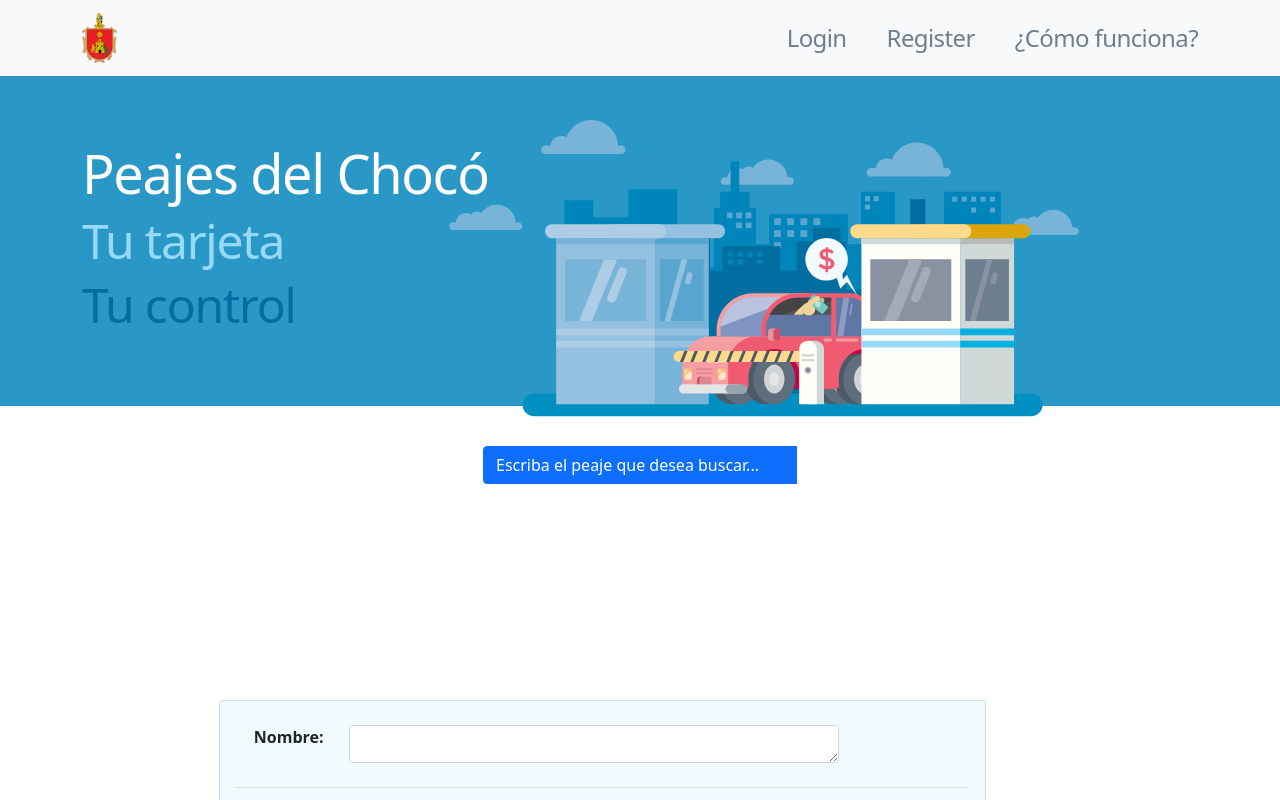
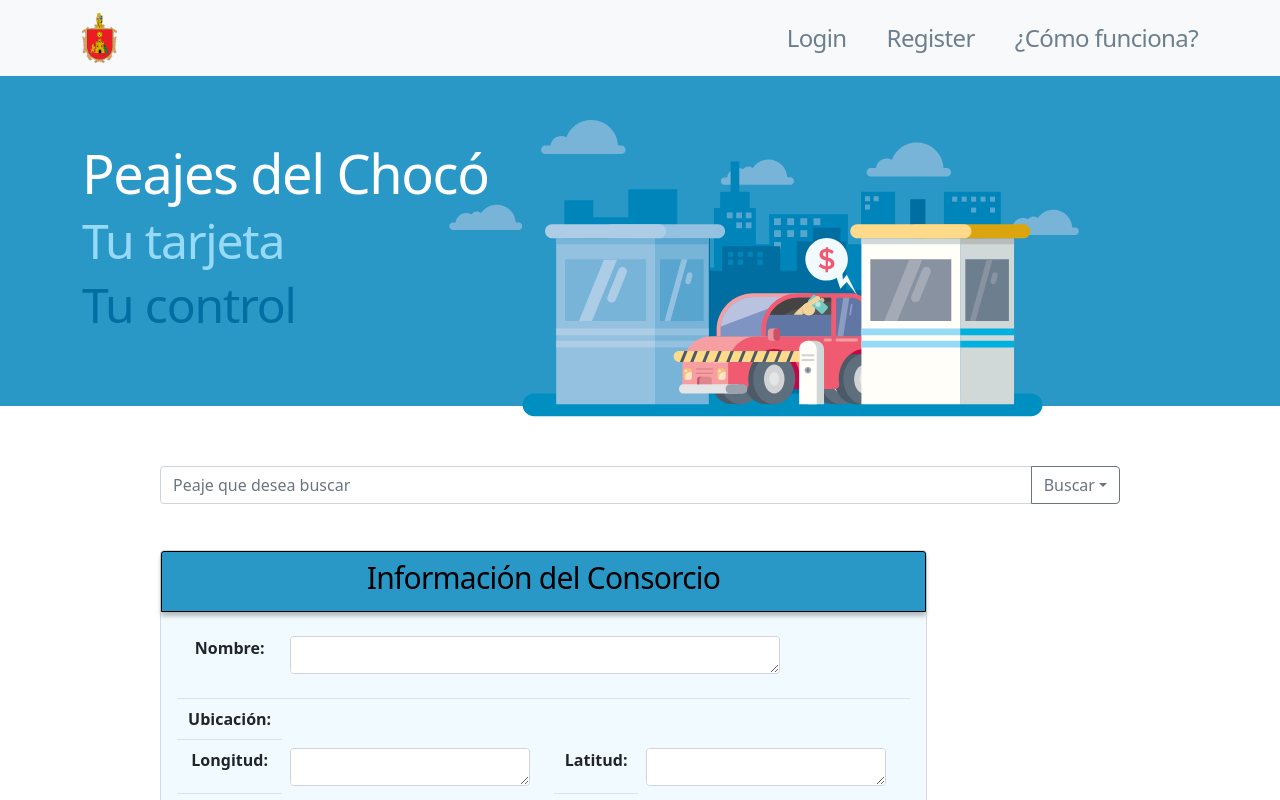
Before and after one commit to anfsanchezru/Choco_Peaje, a React (Create React App) app: page /peajesadm in a window 1280 px wide. Shown: the top 800 px of the page. Built offline with nearby package versions, Linux system fonts and the light colour scheme.

Commit message:
Cambios a Peajes y Usuarios Adm

```diff
--- a/src/components/PeajesAdm.jsx
+++ b/src/components/PeajesAdm.jsx
@@ -1,28 +1,21 @@
 import React from 'react';
-import { Button, ButtonGroup, Card, Table,FloatingLabel,Form } from 'react-bootstrap';
+import { Button, InputGroup, Card, Table,FloatingLabel,Form,FormControl,DropdownButton,Dropdown } from 'react-bootstrap';
 import { PagosStyled, StyledCard } from "./styled/Pagos.styled";
 
 export default function Peajes() {
 
-    const barraBusqueda = {
-        position: 'absolute',
-        width: '869px',
-        height: '52px',
-        left: '219px',
-        top: '552px',
+    // const barraBusqueda = {
+    //     width: '490px',
+    //     height: '40px',
+    //     left: '219px',
 
-        background: '#FDFDFD',
-        border: '1px solid #000000',
-        'box-sizing': 'border-box'
-    }
+
+    //     background: '#FDFDFD',
+    //     border: '1px solid #000000',
+    //     'box-sizing': 'border-box'
+    // }
 
     const titulosSeccion1 = {
-        position: 'absolute',
-        width: '766px',
-        height: '57px',
-        left: '219px',
-        top: '699px',
-
         background: '#2A98C7',
         border: '1px solid #000000',
         'box-sizing': 'border-box',
@@ -32,10 +25,8 @@ export default function Peajes() {
     const Seccion1 = {
         position: 'absolute',
         width: '767px',
-        height: '650px',
-        left: '219px',
-        top: '700px',
-
+        height: '750px',
+        top: '550px',
         background: '#F1FAFE'
     }
 
@@ -43,8 +34,8 @@ export default function Peajes() {
         position: 'absolute',
         width: '246px',
         height: '59px',
-        left: '289px',
-        top: '1264px',
+        left: '50px',
+
 
         background: '#D6A25E',
         'border-radius': '25px'
@@ -54,8 +45,8 @@ export default function Peajes() {
         position: 'absolute',
         width: '246px',
         height: '59px',
-        left: '678px',
-        top: '1264px',
+        left: '400px',
+
 
         background: '#F05B71',
         'border-radius': '25px'
@@ -63,8 +54,6 @@ export default function Peajes() {
 
     const h2={
 
-        'font-family': 'Roboto',
-        'font-style': 'normal',
         'font-weight': 'normal',
         'font-size': '30px',
         'line-height': '35px',
@@ -74,10 +63,21 @@ export default function Peajes() {
         color: '#000000'
     }
 
+    const h3={
+        'font-weight': 'bold',
+        'font-size': '20px',
+        'line-height': '35px',
+        'text-align': 'center',
+        'letter-spacing': '-0.025em',
+
+        color: '#000000'
+    }
+
     return (
+        <PagosStyled>
 
         <div className="PeajeAdm">
-            <ButtonGroup>
+            {/* <ButtonGroup>
                 <Button class="btn btn-secondary btn-lg" type="button">
                     Escriba el peaje que desea buscar...
                 </Button>
@@ -87,10 +87,23 @@ export default function Peajes() {
                 <ul class="dropdown-menu">
                     ...
                 </ul>
-            </ButtonGroup>
+            </ButtonGroup> */}
+            <InputGroup className="mb-3">
+                <FormControl
+                aria-label="Text input with dropdown button"
+                placeholder="Peaje que desea buscar" />
+                <DropdownButton
+                variant="outline-secondary"
+                title="Buscar"
+                id="input-group-dropdown-2"
+                align="end"
+                >
+                <Dropdown.Item href="#">...</Dropdown.Item>
+                </DropdownButton>
+            </InputGroup>
 
             <Card style={ Seccion1 }>
-                <Card.Header style={titulosSeccion1}>Información del Consorcio</Card.Header>
+                <Card.Header style={titulosSeccion1}><h2 style={h2}>Información del Consorcio</h2></Card.Header>
                 <Card.Body>
                     <Table>
                         <tbody>
@@ -130,7 +143,7 @@ export default function Peajes() {
                         <thead>
                             <tr>
                                 <th colSpan={'3'}>
-                                    <h2 style={h2}>Precios por Categoría de Vehículo</h2>
+                                    <h2 style={h3}>Precios por Categoría de Vehículo</h2>
                                 </th>
                             </tr>
                         </thead>
@@ -196,5 +209,7 @@ export default function Peajes() {
 
         </div>
 
+        </PagosStyled>
+
     )
 }
--- a/src/components/UsuariosAdm.jsx
+++ b/src/components/UsuariosAdm.jsx
@@ -1,5 +1,6 @@
 import React from 'react';
-import { Container, Table, Button, Card, ButtonGroup } from 'react-bootstrap';
+import { Button, InputGroup, Card, Table,FloatingLabel,Form,FormControl,DropdownButton,Dropdown } from 'react-bootstrap';
+import { PagosStyled, StyledCard } from "./styled/Pagos.styled";
 
 export default function Usuarios() {
 
@@ -16,6 +17,7 @@ export default function Usuarios() {
     }
 
     const titulosSeccion1 = {
+        height: '40px',
         background: '#F05B71',
         border: '1px solid #000000',
         'box-sizing': 'border-box',
@@ -30,12 +32,6 @@ export default function Usuarios() {
     }
 
     const titulosSeccion3 = {
-        position: 'absolute',
-        width: '422.62px',
-        height: '42px',
-        left: '525px',
-        top: '999px',
-
         background: '#2A98C7',
         border: '1px solid #000000',
         'box-sizing': 'border-box',
@@ -45,77 +41,103 @@ export default function Usuarios() {
     const Seccion1 = {
         position: 'absolute',
         width: '422px',
-        height: '227px',
-        left: '127px',
-        top: '710px',
+        height: '255px',
+        left: '200px',
+        top: '550px',
     }
 
     const Seccion2 = {
         position: 'absolute',
         width: '390px',
-        height: '197px',
-        left: '939px',
-        top: '710px',
+        height: '206px',
+        left: '802px',
+        top: '570px',
     }
 
     const Seccion3 = {
         position: 'absolute',
         width: '390px',
-        height: '147px',
+        height: '151px',
         left: '525px',
-        top: '999px',
+        top: '830px',
+    }
+
+    const h2={
+
+        'font-weight': 'bold',
+        'font-size': '20px',
+        'line-height': '35px',
+        'text-align': 'center',
+        'letter-spacing': '-0.025em',
+
+        color: '#000000'
     }
 
 return (
 
+    <PagosStyled>
     <div className="UsuarioAdm">
-        <ButtonGroup>
-            <Button class="btn btn-secondary btn-lg" type="button" style={barraBusqueda}>
-                Escriba el usuario que quiere buscar...
-            </Button>
-            <Button type="button" class="btn btn-lg btn-secondary dropdown-toggle dropdown-toggle-split" data-bs-toggle="dropdown" aria-expanded="false" style="backgroundcolor:#2E11E3">
-                <span class="visually-hidden">Toggle Dropdown</span>
-            </Button>
-            <ul class="dropdown-menu">
-                ...
-            </ul>
-        </ButtonGroup>
+        <InputGroup className="mb-3">
+                <FormControl
+                aria-label="Text input with dropdown button"
+                placeholder="Usuario que desea buscar"
+                style={{height:'50px'}} />
+                <DropdownButton
+                variant="outline-secondary"
+                title="Buscar"
+                id="input-group-dropdown-2"
+                align="end"
+                >
+                <Dropdown.Item href="#">...</Dropdown.Item>
+                </DropdownButton>
+        </InputGroup>
+
         <Card style={Seccion1}>
-            <Card.Header style={titulosSeccion1}>Información de Usuario</Card.Header>
+            <Card.Header  class='text-centered  text-justify' style={titulosSeccion1}><h2 style={h2}>Información de Usuario</h2></Card.Header>
             <Card.Body>
-                <Table striped bordered hover>
+                <Table >
                     <tbody>
                         <tr>
-                            <th scope="row">Nombre: </th>
-                            <input type="text" class="form-control" id="nombreInput" aria-describedby="nameHelp"></input>
+                            <th scope="row" class="text-center">Nombre: </th>
+                            <FloatingLabel controlId="floatingTextarea" label="" className="mb-3">
+                                <Form.Control
+                                as="textarea"
+                                placeholder=""
+                                style={{ width: '260px', height: '30px' }}/>
+                            </FloatingLabel>
                         </tr>
                         <tr>
                             <th scope="row">Consorcios: </th>
-                            <div class="btn-group">
-                                <Button class="btn btn-secondary btn-lg" type="button" style={barraBusqueda}>
-                                    Consorcio
-                                </Button>
-                                <Button type="button" class="btn btn-lg btn-secondary dropdown-toggle dropdown-toggle-split" data-bs-toggle="dropdown" aria-expanded="false" style="backgroundcolor:#2E11E3">
-                                    <span class="visually-hidden">Toggle Dropdown</span>
-                                </Button>
-                                <ul class="dropdown-menu">
-                                    ...
-                                </ul>
-                            </div>
+                            <InputGroup className="mb-3">
+                                <FormControl
+                                aria-label="Text input with dropdown button"
+                                style={{height:'38px', width:'200px'}}
+                                 />
+                                <DropdownButton
+                                variant="outline-secondary"
+                                title=""
+                                id="input-group-dropdown-2"
+                                align="end"
+                                >
+                                <Dropdown.Item href="#">...</Dropdown.Item>
+                                </DropdownButton>
+                        </InputGroup>
                         </tr>
                         <tr>
                             <th scope="row">Peajes: </th>
-                            <div class="btn-group">
-                                <Button class="btn btn-secondary btn-lg" type="button" style={barraBusqueda}>
-                                    Peaje
-                                </Button>
-                                <Button type="button" class="btn btn-lg btn-secondary dropdown-toggle dropdown-toggle-split" data-bs-toggle="dropdown" aria-expanded="false" style="backgroundcolor:#2E11E3">
-                                    <span class="visually-hidden">Toggle Dropdown</span>
-                                </Button>
-                                <ul class="dropdown-menu">
-                                    ...
-                                </ul>
-                            </div>
+                            <InputGroup className="mb-3">
+                                <FormControl
+                                aria-label="Text input with dropdown button"
+                                placeholder="" />
+                                <DropdownButton
+                                variant="outline-secondary"
+                                title=""
+                                id="input-group-dropdown-2"
+                                align="end"
+                                >
+                                <Dropdown.Item href="#">...</Dropdown.Item>
+                                </DropdownButton>
+                            </InputGroup>
                         </tr>
                     </tbody>
                 </Table>
@@ -123,17 +145,27 @@ return (
         </Card>
 
         <Card style={Seccion2}>
-            <Card.Header style={titulosSeccion2}>Cobros recogidos por medio de pago</Card.Header>
+            <Card.Header class='text-centered  text-justify' style={titulosSeccion2}><h2 style={h2}>Cobros recogidos por medio de pago</h2></Card.Header>
             <Card.Body>
                 <Table>
                     <tbody>
                         <tr>
                             <th scope="row">Efectivo: </th>
-                            <input type="text" class="form-control" id="efectivoInput" aria-describedby="efectivoHelp"></input>
+                            <FloatingLabel controlId="floatingTextarea" label="" className="mb-3">
+                                <Form.Control
+                                as="textarea"
+                                placeholder=""
+                                style={{ width: '260px', height: '30px' }}/>
+                            </FloatingLabel>
                         </tr>
                         <tr>
                             <th scope="row">Tarjeta: </th>
-                            <input type="text" class="form-control" id="tarjetaInput" aria-describedby="tarjetaHelp"></input>
+                            <FloatingLabel controlId="floatingTextarea" label="" className="mb-3">
+                                <Form.Control
+                                as="textarea"
+                                placeholder=""
+                                style={{ width: '260px', height: '30px' }}/>
+                            </FloatingLabel>
                         </tr>
                     </tbody>
                 </Table>
@@ -141,18 +173,24 @@ return (
         </Card>
 
         <Card style={Seccion3}>
-            <Card.Header style={titulosSeccion3}>Recargas realizadas</Card.Header>
+            <Card.Header style={titulosSeccion3}> <h2 style={h2}>Recargas realizadas</h2></Card.Header>
             <Card.Body>
                 <Table>
-                        <tbody>
+                        <tbody class='text-justify'>
                         <tr>
                             <th scope="row">Recargas</th>
-                            <input type="text" class="form-control" id="recargasInput" aria-describedby="recargasHelp"></input>
+                            <FloatingLabel controlId="floatingTextarea" label="" className="mb-3">
+                                <Form.Control
+                                as="textarea"
+                                placeholder=""
+                                style={{ width: '260px', height: '20px' }}/>
+                            </FloatingLabel>
                         </tr>
                         </tbody>
                 </Table>
             </Card.Body>
         </Card>
     </div>
+    </PagosStyled>
 )
 }
```
